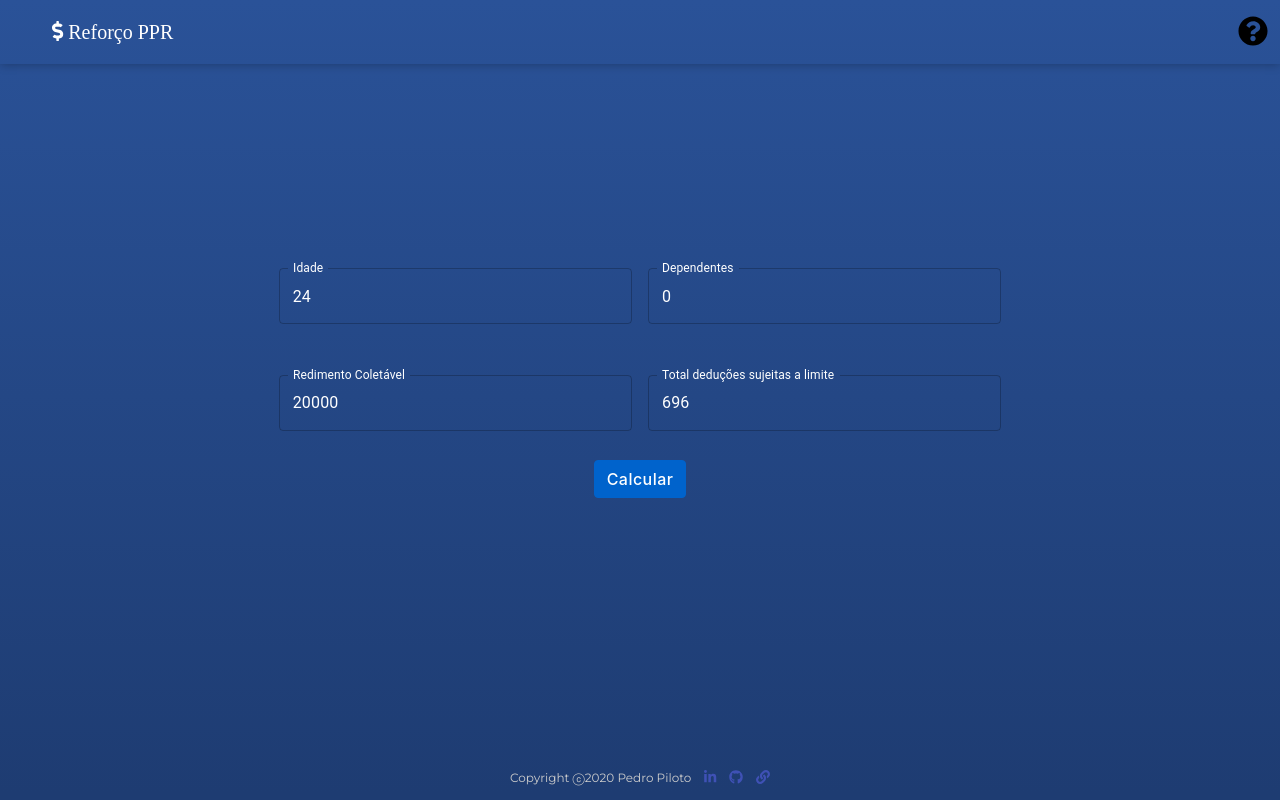
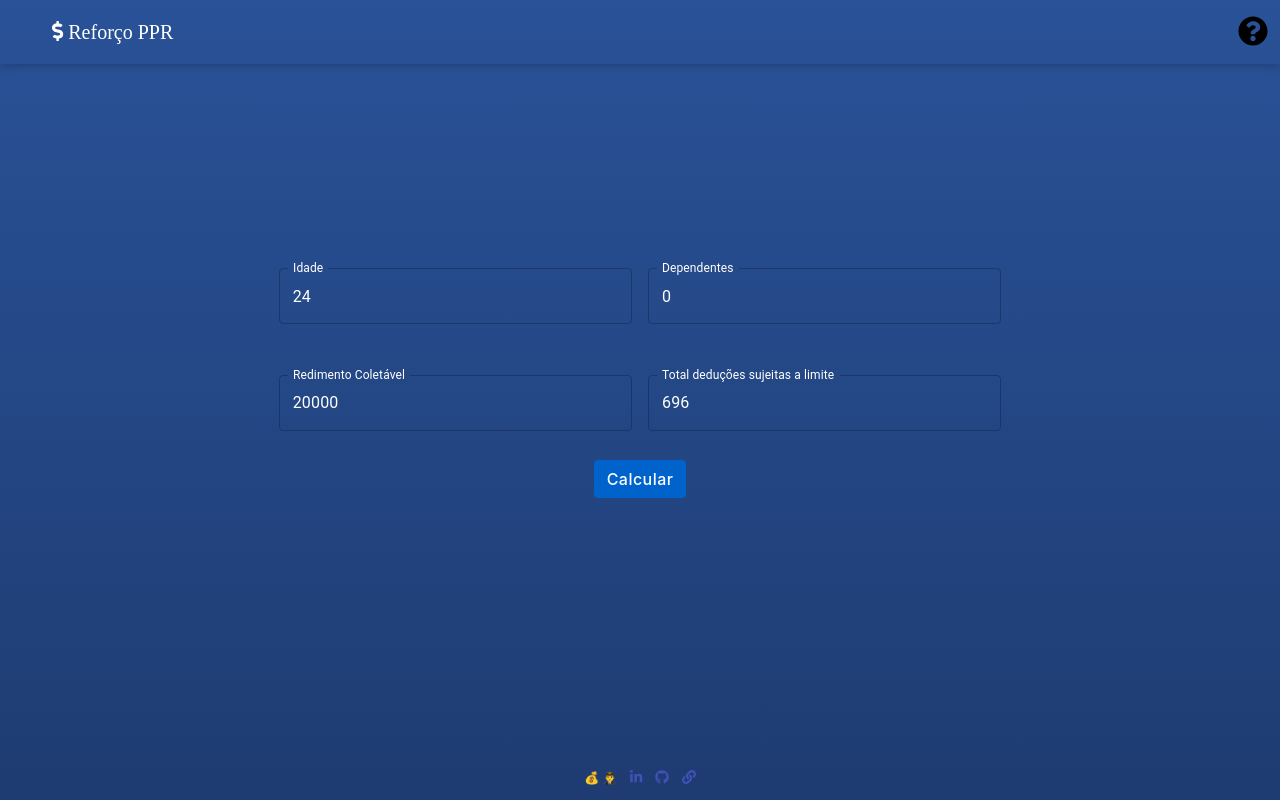
Before and after one commit to pedropiloto/react-ppr-irs-simulator, a Next.js app: page / in a window 1280 px wide. Built offline with nearby package versions, Linux system fonts and the light colour scheme; a web font is replaced by a local one.

Commit message:
minor improvements

```diff
--- a/components/App.js
+++ b/components/App.js
@@ -15,9 +15,7 @@ import ListItemAvatar from '@material-ui/core/ListItemAvatar';
 import Box from '@material-ui/core/Box';
 
 import Header from './Header';
-// import Footer from './Footer';
-import Form from './form';
-// eslint-disable-next-line no-unused-vars
+import Form from './Form';
 import { calc } from '../utils/utils';
 import Footer from './Footer';
 
@@ -120,13 +118,11 @@ function App() {
     const calcResult = calc(age, dependents, collectableEarnings, totalLimitedDeductions);
     setResult(calcResult);
     handleOpen();
-    console.log(result);
   }
 
   return (
     <div>
       <Header />
-      {/* eslint-disable-next-line react/jsx-no-duplicate-props */}
       <div className="root">
         <Box
           display="flex"
--- a/components/Footer.js
+++ b/components/Footer.js
@@ -9,10 +9,7 @@ function Footer() {
   return (
     <footer>
       <span className="copyrightsSpan">
-        Copyright ⓒ
-        {year}
-        {' '}
-        Pedro Piloto
+        💰 👨‍✈️
       </span>
       <span className="socialButton">
         <Link href="https://www.linkedin.com/in/pedro-piloto/" target="_blank">
```
